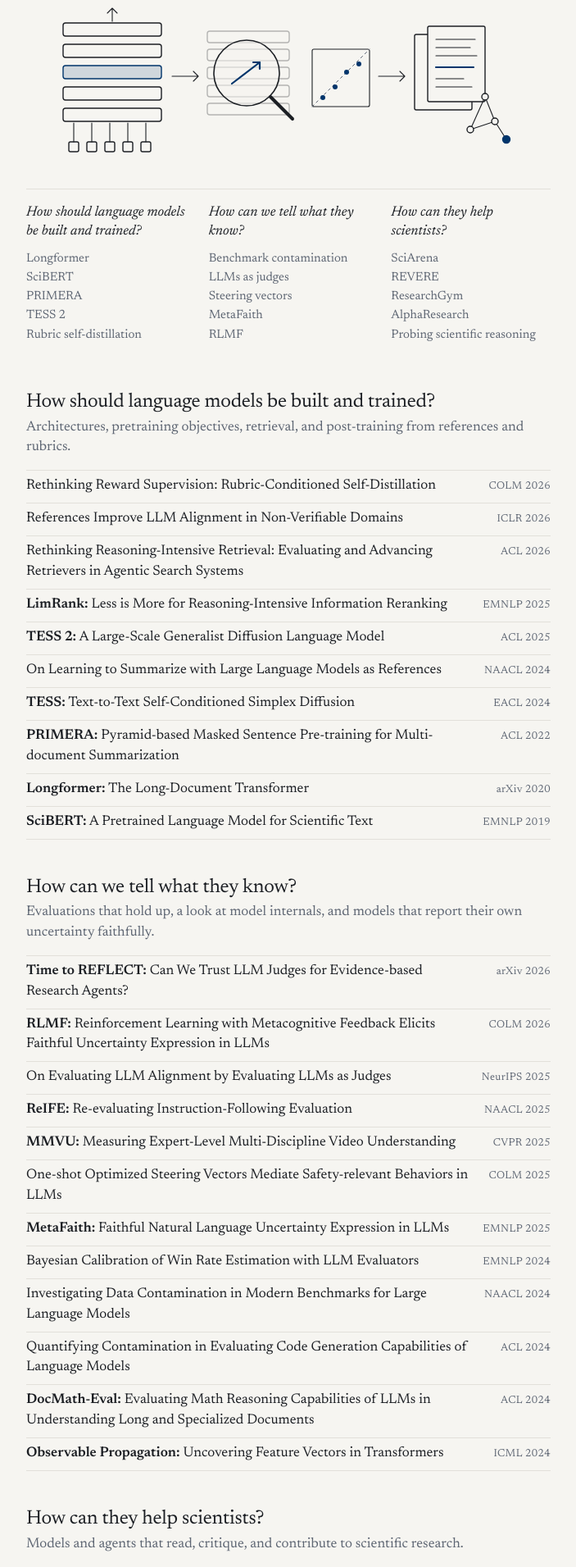
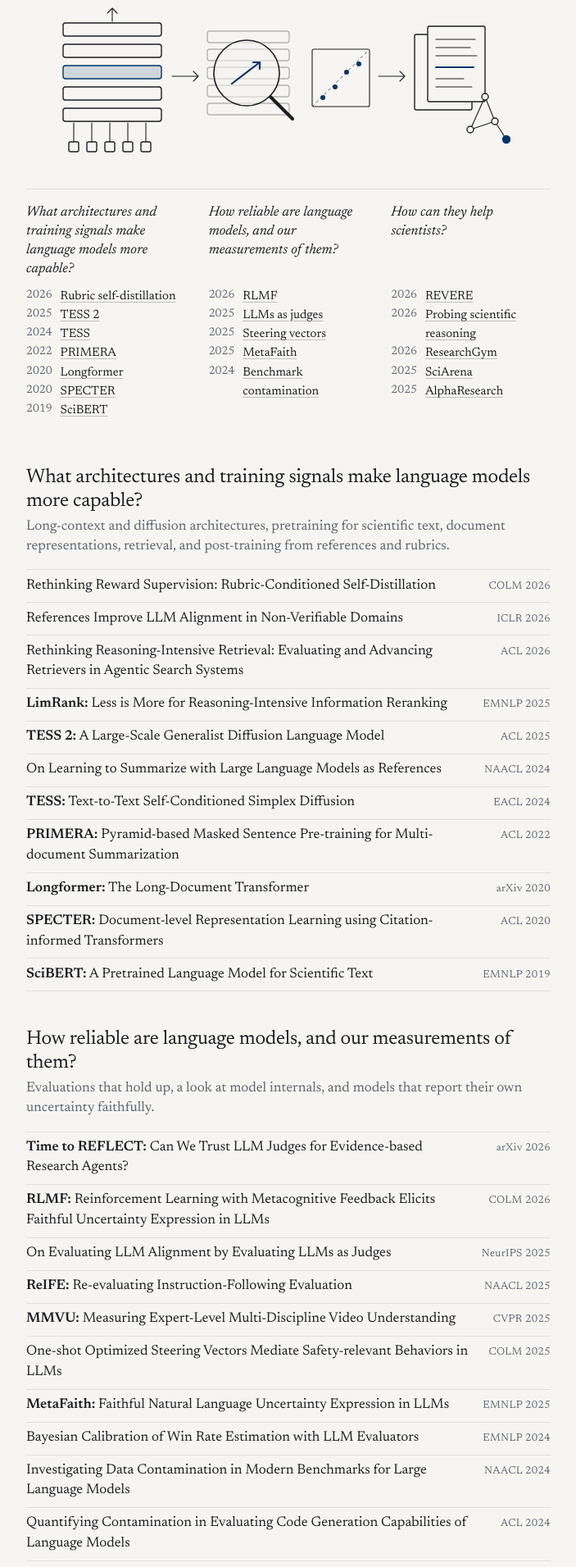
Before and after one commit to armancohan/acohan.github.io, a Jekyll site: the page built from index.html, in a window 1280 px wide. Shown: the part 925-2836 px from the top of the page at 82% size, without its empty margins (400-1103 px from the left). Built offline with Jekyll 4.4.1, drawn with Linux system fonts in a browser that asks for light colours.

Commit message:
Refine research questions and featured works
Reword the first two questions to be more specific (architectures and
training signals; reliability of models and their measurement), add
SPECTER and TESS, and show each featured work with its year and a
direct link to the paper.

Co-Authored-By: Claude Opus 5.5 <noreply@anthropic.com>

```diff
--- a/files/site.css
+++ b/files/site.css
@@ -247,10 +247,18 @@ h1 {
 .figure-cols {
   display: grid;
   grid-template-columns: repeat(3, minmax(0, 1fr));
+  grid-template-rows: auto auto;
   column-gap: 1.75rem;
   margin-top: 1.4rem;
   padding-top: 1.1rem;
   border-top: 1px solid var(--rule);
+}
+
+/* Questions share one row, so the three lists start on the same line */
+.figure-col {
+  display: grid;
+  grid-row: span 2;
+  grid-template-rows: subgrid;
 }
 
 .figure-q {
@@ -278,9 +286,20 @@ h1 {
   line-height: 1.55;
 }
 
+.figure-works li {
+  display: grid;
+  grid-template-columns: 2.6rem minmax(0, 1fr);
+}
+
+.fw-year {
+  color: var(--muted);
+  font-size: .875rem;
+  font-variant-numeric: lining-nums tabular-nums;
+}
+
 .figure-works a {
-  color: var(--muted);
-  text-decoration-color: transparent;
+  color: var(--ink);
+  text-decoration-color: color-mix(in srgb, var(--ink) 25%, transparent);
 }
 
 .figure-works a:hover {
@@ -446,7 +465,12 @@ h1 {
 
   .figure-cols {
     grid-template-columns: minmax(0, 1fr);
+    grid-template-rows: none;
     row-gap: 1.25rem;
+  }
+
+  .figure-col {
+    display: block;
   }
 }
 
--- a/index.html
+++ b/index.html
@@ -45,7 +45,7 @@
   <link rel="preconnect" href="https://fonts.gstatic.com" crossorigin>
   <link href="https://fonts.googleapis.com/css2?family=Newsreader:ital,opsz,wght@0,6..72,300..600;1,6..72,300..600&display=swap"
     rel="stylesheet">
-  <link href="./files/site.css?v=4" rel="stylesheet">
+  <link href="./files/site.css?v=6" rel="stylesheet">
 </head>
 
 <body>
@@ -157,22 +157,22 @@
           </svg>
           <div class="figure-cols">
             <div class="figure-col">
-              <p class="figure-q"><a href="#built">How should language models be built and trained?</a></p>
-              <ul class="figure-works"><li><a href="#p-longformer">Longformer</a></li><li><a href="#p-scibert">SciBERT</a></li><li><a href="#p-primera">PRIMERA</a></li><li><a href="#p-tess-2">TESS 2</a></li><li><a href="#p-rubric-self-distillation">Rubric self-distillation</a></li></ul>
+              <p class="figure-q"><a href="#built">What architectures and training signals make language models more capable?</a></p>
+              <ul class="figure-works"><li><span class="fw-year">2026</span><a href="https://openreview.net/forum?id=QIFuWgnn6m">Rubric self-distillation</a></li><li><span class="fw-year">2025</span><a href="https://aclanthology.org/2025.acl-long.1029/">TESS 2</a></li><li><span class="fw-year">2024</span><a href="https://aclanthology.org/2024.eacl-long.144/">TESS</a></li><li><span class="fw-year">2022</span><a href="https://aclanthology.org/2022.acl-long.360/">PRIMERA</a></li><li><span class="fw-year">2020</span><a href="https://arxiv.org/abs/2004.05150">Longformer</a></li><li><span class="fw-year">2020</span><a href="https://aclanthology.org/2020.acl-main.207/">SPECTER</a></li><li><span class="fw-year">2019</span><a href="https://aclanthology.org/D19-1371/">SciBERT</a></li></ul>
             </div>
             <div class="figure-col">
-              <p class="figure-q"><a href="#know">How can we tell what they know?</a></p>
-              <ul class="figure-works"><li><a href="#p-benchmark-contamination">Benchmark contamination</a></li><li><a href="#p-llms-as-judges">LLMs as judges</a></li><li><a href="#p-steering-vectors">Steering vectors</a></li><li><a href="#p-metafaith">MetaFaith</a></li><li><a href="#p-rlmf">RLMF</a></li></ul>
+              <p class="figure-q"><a href="#reliability">How reliable are language models, and our measurements of them?</a></p>
+              <ul class="figure-works"><li><span class="fw-year">2026</span><a href="https://arxiv.org/abs/2606.32032">RLMF</a></li><li><span class="fw-year">2025</span><a href="https://arxiv.org/abs/2511.20604">LLMs as judges</a></li><li><span class="fw-year">2025</span><a href="https://arxiv.org/abs/2502.18862">Steering vectors</a></li><li><span class="fw-year">2025</span><a href="https://aclanthology.org/2025.emnlp-main.1505/">MetaFaith</a></li><li><span class="fw-year">2024</span><a href="https://aclanthology.org/2024.naacl-long.482/">Benchmark contamination</a></li></ul>
             </div>
             <div class="figure-col">
               <p class="figure-q"><a href="#science">How can they help scientists?</a></p>
-              <ul class="figure-works"><li><a href="#p-sciarena">SciArena</a></li><li><a href="#p-revere">REVERE</a></li><li><a href="#p-researchgym">ResearchGym</a></li><li><a href="#p-alpharesearch">AlphaResearch</a></li><li><a href="#p-probing-scientific-reasoning">Probing scientific reasoning</a></li></ul>
+              <ul class="figure-works"><li><span class="fw-year">2026</span><a href="https://arxiv.org/abs/2603.20667">REVERE</a></li><li><span class="fw-year">2026</span><a href="https://arxiv.org/abs/2508.19202">Probing scientific reasoning</a></li><li><span class="fw-year">2026</span><a href="https://arxiv.org/abs/2602.15112">ResearchGym</a></li><li><span class="fw-year">2025</span><a href="https://arxiv.org/abs/2507.01001">SciArena</a></li><li><span class="fw-year">2025</span><a href="https://arxiv.org/abs/2511.08522">AlphaResearch</a></li></ul>
             </div>
           </div>
         </figure>
         <section class="lane" id="built" aria-labelledby="t-built">
-          <h3 id="t-built">How should language models be built and trained?</h3>
-          <p class="lane-desc">Architectures, pretraining objectives, retrieval, and post-training from references and rubrics.</p>
+          <h3 id="t-built">What architectures and training signals make language models more capable?</h3>
+          <p class="lane-desc">Long-context and diffusion architectures, pretraining for scientific text, document representations, retrieval, and post-training from references and rubrics.</p>
           <ol class="papers">
             <li id="p-rubric-self-distillation" data-short="Rubric self-distillation" data-year="2026"><a href="https://openreview.net/forum?id=QIFuWgnn6m">Rethinking Reward Supervision: Rubric-Conditioned Self-Distillation</a><span class="venue">COLM 2026</span></li>
             <li id="p-references-improve-alignment" data-short="References improve alignment" data-year="2026"><a href="https://arxiv.org/abs/2602.16802">References Improve LLM Alignment in Non-Verifiable Domains</a><span class="venue">ICLR 2026</span></li>
@@ -183,11 +183,12 @@
             <li id="p-tess" data-short="TESS" data-year="2024"><a href="https://aclanthology.org/2024.eacl-long.144/"><b>TESS:</b> Text-to-Text Self-Conditioned Simplex Diffusion</a><span class="venue">EACL 2024</span></li>
             <li id="p-primera" data-short="PRIMERA" data-year="2022"><a href="https://aclanthology.org/2022.acl-long.360/"><b>PRIMERA:</b> Pyramid-based Masked Sentence Pre-training for Multi-document Summarization</a><span class="venue">ACL 2022</span></li>
             <li id="p-longformer" data-short="Longformer" data-year="2020"><a href="https://arxiv.org/abs/2004.05150"><b>Longformer:</b> The Long-Document Transformer</a><span class="venue">arXiv 2020</span></li>
+            <li id="p-specter" data-short="SPECTER" data-year="2020"><a href="https://aclanthology.org/2020.acl-main.207/"><b>SPECTER:</b> Document-level Representation Learning using Citation-informed Transformers</a><span class="venue">ACL 2020</span></li>
             <li id="p-scibert" data-short="SciBERT" data-year="2019"><a href="https://aclanthology.org/D19-1371/"><b>SciBERT:</b> A Pretrained Language Model for Scientific Text</a><span class="venue">EMNLP 2019</span></li>
           </ol>
         </section>
-        <section class="lane" id="know" aria-labelledby="t-know">
-          <h3 id="t-know">How can we tell what they know?</h3>
+        <section class="lane" id="reliability" aria-labelledby="t-reliability">
+          <h3 id="t-reliability">How reliable are language models, and our measurements of them?</h3>
           <p class="lane-desc">Evaluations that hold up, a look at model internals, and models that report their own uncertainty faithfully.</p>
           <ol class="papers">
             <li id="p-reflect" data-short="REFLECT" data-year="2026"><a href="https://arxiv.org/abs/2605.19196"><b>Time to REFLECT:</b> Can We Trust LLM Judges for Evidence-based Research Agents?</a><span class="venue">arXiv 2026</span></li>
```
